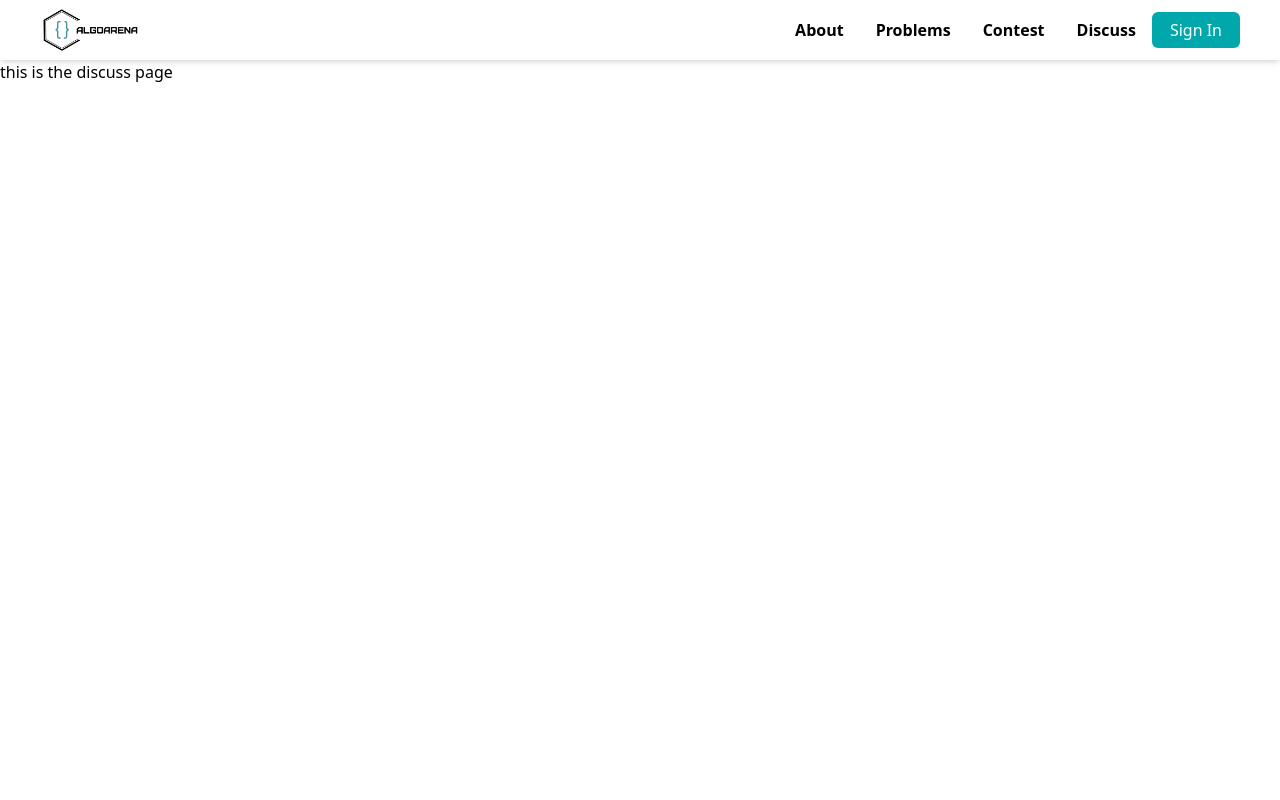
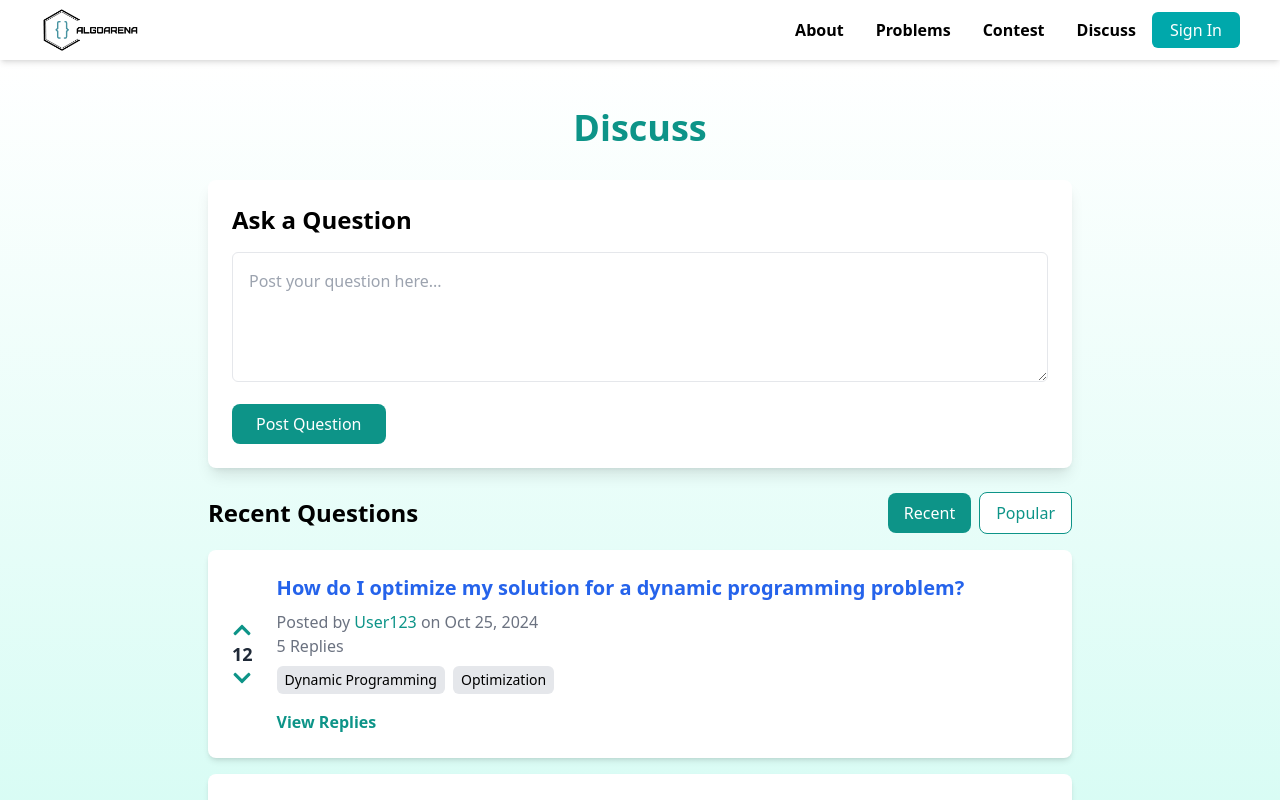
Before and after one commit to Pratyushs411/AlgoArena, a Next.js app in the folder algoarena/: page /discuss in a window 1280 px wide. Shown: the top 800 px of the page. Built offline with nearby package versions, Linux system fonts and the light colour scheme; no server answers.

Commit message:
Discuss Page added

```diff
--- a/algoarena/src/pages/discuss/index.tsx
+++ b/algoarena/src/pages/discuss/index.tsx
@@ -1,18 +1,146 @@
-import React from 'react';
+import React, { useState } from 'react';
 import Topbar from "@/components/topbar/topbar";
 import Footer from "@/components/footer/footer";
-type indexProps = {
+import { FaChevronUp, FaChevronDown } from "react-icons/fa"; // For upvote/downvote icons
 
+const index: React.FC = () => {
+    // State for questions and new question input
+    const [questions, setQuestions] = useState([
+        {
+            id: 1,
+            title: "How do I optimize my solution for a dynamic programming problem?",
+            author: "User123",
+            replies: 5,
+            votes: 12,
+            date: "Oct 25, 2024",
+            tags: ["Dynamic Programming", "Optimization"]
+        },
+        {
+            id: 2,
+            title: "Best practices for handling large datasets in competitive programming?",
+            author: "Coder456",
+            replies: 3,
+            votes: 7,
+            date: "Oct 24, 2024",
+            tags: ["Data Structures", "Performance"]
+        }
+    ]);
+
+    const [newQuestion, setNewQuestion] = useState('');
+
+    // Function to handle new question posting
+    const postQuestion = () => {
+        if (newQuestion) {
+            setQuestions([
+                ...questions,
+                {
+                    id: questions.length + 1,
+                    title: newQuestion,
+                    author: "NewUser",
+                    replies: 0,
+                    votes: 0,
+                    date: new Date().toLocaleDateString(),
+                    tags: []
+                }
+            ]);
+            setNewQuestion('');
+        }
+    };
+
+    // Function to handle voting
+    const handleVote = (id: number, voteType: 'up' | 'down') => {
+        const updatedQuestions = questions.map(q => {
+            if (q.id === id) {
+                return {
+                    ...q,
+                    votes: voteType === 'up' ? q.votes + 1 : q.votes - 1
+                };
+            }
+            return q;
+        });
+        setQuestions(updatedQuestions);
+    };
+
+    return (
+        <>
+            <Topbar />
+            <div className='bg-gradient-to-b from-white to-teal-100 min-h-screen'>
+                <div className='max-w-4xl mx-auto py-12 px-4'>
+                    {/* Page Title */}
+                    <h1 className='text-4xl font-bold text-center text-teal-600 mb-8'>Discuss</h1>
+
+                    {/* Question Post Section */}
+                    <div className='bg-white shadow-lg rounded-lg p-6 mb-6'>
+                        <h2 className='text-2xl font-semibold mb-4'>Ask a Question</h2>
+                        <textarea
+                            className='w-full p-4 border rounded-md focus:ring-2 focus:ring-teal-600'
+                            rows={4}
+                            placeholder='Post your question here...'
+                            value={newQuestion}
+                            onChange={(e) => setNewQuestion(e.target.value)}
+                        ></textarea>
+                        <button
+                            className='mt-4 bg-teal-600 text-white py-2 px-6 rounded-lg hover:bg-teal-700 transition'
+                            onClick={postQuestion}
+                        >
+                            Post Question
+                        </button>
+                    </div>
+
+                    {/* Filter Section */}
+                    <div className='flex justify-between items-center mb-4'>
+                        <h2 className='text-2xl font-semibold'>Recent Questions</h2>
+                        <div>
+                            <button className='bg-teal-600 text-white py-2 px-4 rounded-lg mr-2 hover:bg-teal-700'>
+                                Recent
+                            </button>
+                            <button className='bg-white text-teal-600 border border-teal-600 py-2 px-4 rounded-lg hover:bg-teal-600 hover:text-white'>
+                                Popular
+                            </button>
+                        </div>
+                    </div>
+
+                    {/* Question List */}
+                    <div>
+                        {questions.map((question) => (
+                            <div key={question.id} className='bg-white shadow-md rounded-lg p-6 mb-4'>
+                                <div className='flex'>
+                                    {/* Voting Section */}
+                                    <div className='flex flex-col items-center justify-center mr-6'>
+                                        <button onClick={() => handleVote(question.id, 'up')} className='text-teal-600 hover:text-teal-700'>
+                                            <FaChevronUp size={20} />
+                                        </button>
+                                        <span className='text-lg font-bold text-gray-800'>{question.votes}</span>
+                                        <button onClick={() => handleVote(question.id, 'down')} className='text-teal-600 hover:text-teal-700'>
+                                            <FaChevronDown size={20} />
+                                        </button>
+                                    </div>
+
+                                    {/* Question Details */}
+                                    <div className='flex-1'>
+                                        <h3 className='text-xl font-semibold mb-2 text-blue-600'>{question.title}</h3>
+                                        <div className='text-gray-500 mb-2'>
+                                            <p>Posted by <span className='text-teal-600'>{question.author}</span> on {question.date}</p>
+                                            <p>{question.replies} Replies</p>
+                                        </div>
+                                        <div className='flex space-x-2'>
+                                            {question.tags.map((tag, index) => (
+                                                <span key={index} className='bg-gray-200 px-2 py-1 rounded-md text-sm'>
+                                                    {tag}
+                                                </span>
+                                            ))}
+                                        </div>
+                                        <button className='mt-4 text-teal-600 font-semibold'>View Replies</button>
+                                    </div>
+                                </div>
+                            </div>
+                        ))}
+                    </div>
+                </div>
+            </div>
+            <Footer />
+        </>
+    );
 };
 
-const index:React.FC<indexProps> = () => {
-
-    return(
-        <>
-        <Topbar/>
-    <div  className='bg-gradient-to-b h-screen relative'>this is the discuss page</div>
-     <Footer/>
-    </>
-    )
-}
 export default index;
--- a/algoarena/src/pages/profile/index.tsx
+++ b/algoarena/src/pages/profile/index.tsx
@@ -9,7 +9,7 @@ const Profile: React.FC = () => {
     return (
         <>
             <Topbar />
-            <div className="bg-gradient-to-b from-white to-turquoise-100 min-h-screen">
+            <div className="bg-gradient-to-b from-white to-teal-100 min-h-screen">
                 <div className="flex flex-col items-center pt-12">
                     {/* Profile and Rating Section */}
                     <div className="flex flex-row justify-center w-full max-w-screen-lg">
@@ -18,8 +18,8 @@ const Profile: React.FC = () => {
                             <div className="flex items-center mb-4">
                                 <div className="w-20 h-20 bg-gray-300 rounded-full"></div>
                                 <div className="ml-4">
-                                    <h2 className="text-2xl font-bold text-turquoise-600">Somil Kumar</h2>
-                                    <p className="text-gray-500">Username: <span className="font-semibold text-turquoise-500">somilkumar</span></p>
+                                    <h2 className="text-2xl font-bold text-teal-600">Somil Kumar</h2>
+                                    <p className="text-gray-500">Username: <span className="font-semibold text-teal-500">somilkumar</span></p>
                                 </div>
                             </div>
                             <hr className="my-4" />
@@ -27,7 +27,7 @@ const Profile: React.FC = () => {
                                 <p><strong>Country:</strong> India</p>
                                 <p><strong>Status:</strong> Student</p>
                                 <p><strong>Institution:</strong> Thapar Institute of Engineering and Technology Patiala, Punjab</p>
-                                <p><strong>AlgoArena Pro Plan:</strong> No Active Plan. <a href="#" className="text-turquoise-500">View Details</a></p>
+                                <p><strong>AlgoArena Pro Plan:</strong> No Active Plan. <a href="#" className="text-blue-500">View Details</a></p>
                             </div>
                         </div>
 
@@ -62,13 +62,14 @@ const Profile: React.FC = () => {
                     </div>
 
                     {/* Turquoise Line after Profile */}
-                    <hr className="w-full border-t-4 border-turquoise-500 my-4" />
+                    <hr className="w-11/12 border-t-4 border-teal-500 my-4 mx-auto" />
+
 
                     {/* Heatmap Section */}
                     <div className="w-full mt-4 flex justify-center">
                         <div className="bg-white shadow-lg rounded-lg p-6 w-2/3">
-                            <h2 className="text-2xl font-semibold mb-4 text-turquoise-600">Activity Heat Map</h2>
-                            <hr className="border-t-2 border-turquoise-500 mb-4" />
+                            <h2 className="text-2xl font-semibold mb-4 text-teal-600">Activity Heat Map</h2>
+                            <hr className="border-t-2 border-teal-500 mb-4" />
 
                             {/* Heatmap grid */}
                             <div className="grid grid-cols-8 gap-2">
```
